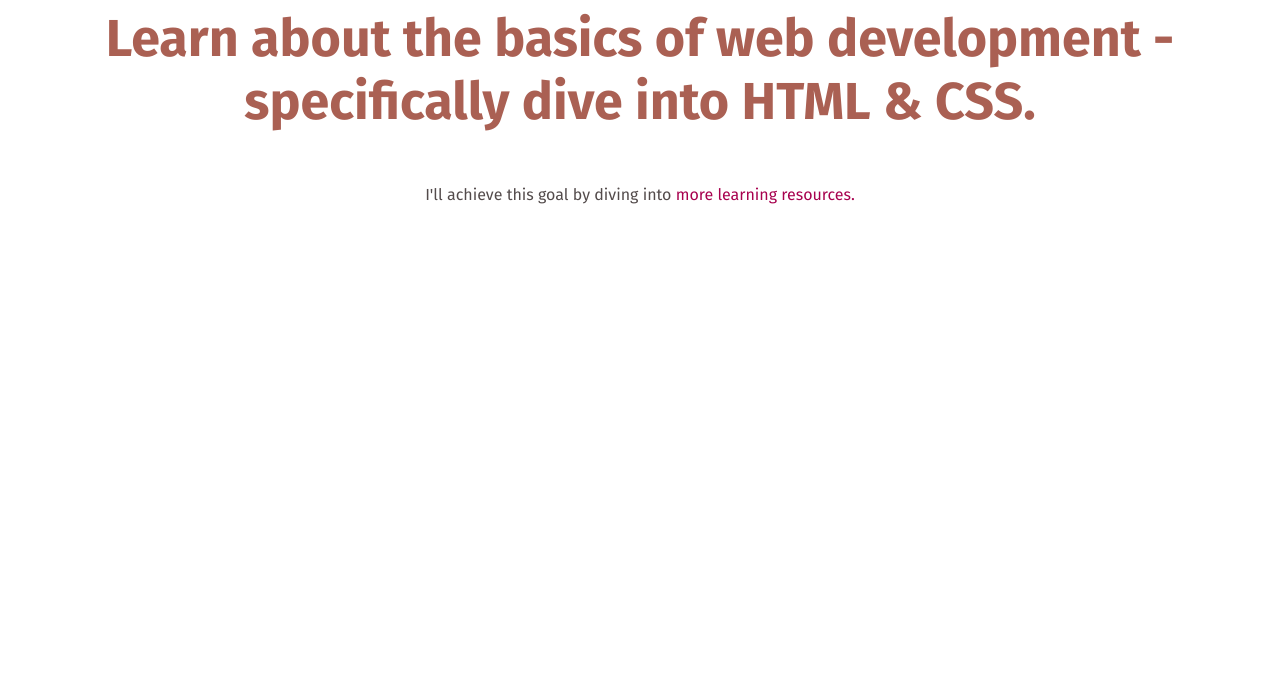
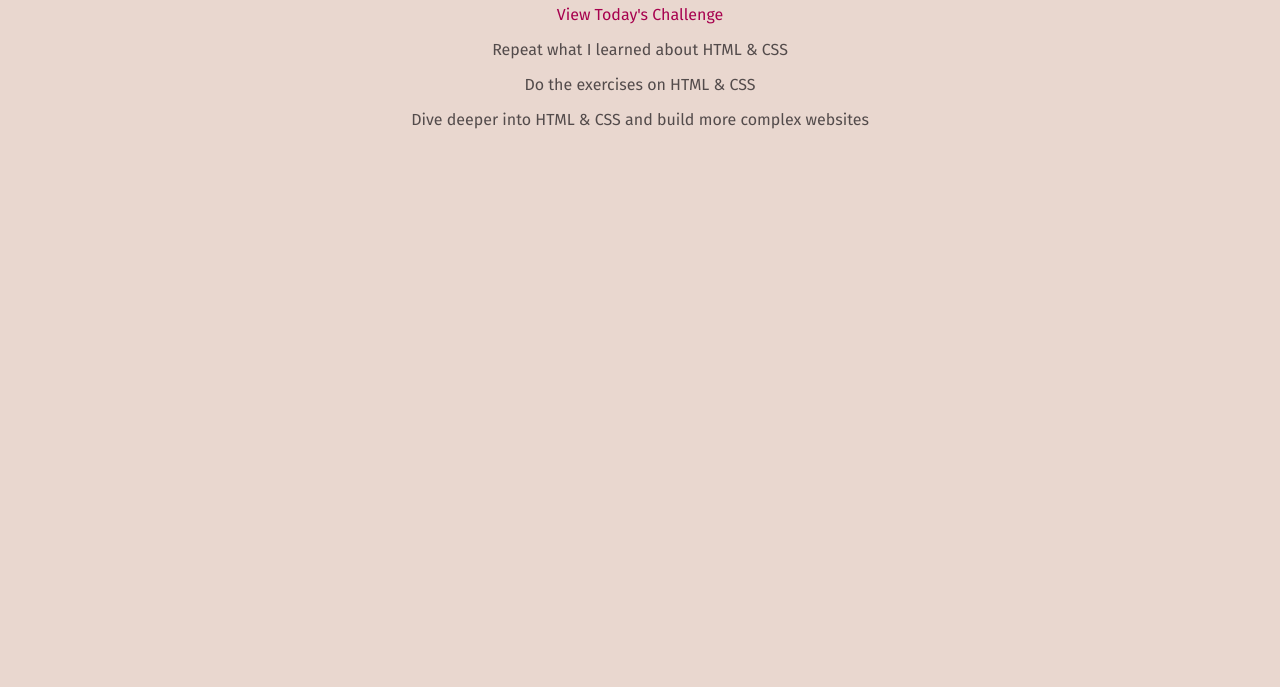
Before and after one commit to jinyongu/Frontend, a plain HTML site: page Web_Development/Section2/full-week.html in a window 1280 px wide. Shown: the part 113-800 px from the top of the page. Drawn offline with nearby package versions, Linux system fonts and the light colour scheme.

Commit message:
commit -m "Day 5"

```diff
--- a/Web_Development/Day2/style.css
+++ /dev/null
@@ -1,26 +0,0 @@
-h1 {
-    font-family: 'Oswald', sans-serif;
-    text-align: center;
-    color: #534b4b;
-  }
-
-  p {
-    font-family: 'Fira Sans', sans-serif;
-    text-align: center;
-    color: #534b4b;
-  }
-
-  a {
-    color: rgb(167, 1, 78);
-    text-decoration: none;
-  }
-
-  a:hover {
-    text-decoration: underline;
-  }
-
-  #todays-challenge {
-    color: rgb(170, 96, 83);
-    font-weight: bold;
-    font-size: 52px;
-  }
--- a/Web_Development/Day2/index.html
+++ b/Web_Development/Section2/full-week.html
@@ -1,6 +1,7 @@
 <!DOCTYPE html>
 <html lang="en">
   <head>
+    <meta charset="UTF-8" />
     <link rel="preconnect" href="https://fonts.googleapis.com" />
     <link rel="preconnect" href="https://fonts.gstatic.com" crossorigin />
     <link
@@ -11,18 +12,14 @@
       href="https://fonts.googleapis.com/css2?family=Fira+Sans:ital,wght@0,100;0,200;0,300;0,400;0,500;0,600;0,700;0,800;0,900;1,100;1,200;1,300;1,400;1,500;1,600;1,700;1,800;1,900&family=Oswald:wght@200..700&display=swap"
       rel="stylesheet"
     />
-    <link href="style.css" rel="stylesheet" />
-    <title>My Daily Challenge</title>
+    <link rel="stylesheet" href="styles/shared.css" />
+    <title>My Upcoming Challenge</title>
   </head>
   <body>
-    <h1>Max' Challenge for Tuesday, July 23th</h1>
-    <p id="todays-challenge">
-      Learn about the basics of web development - specifically dive into HTML &
-      CSS.
-    </p>
-    <p>
-      I'll achieve this goal by diving into
-      <a href="https://www.google.com">more learning resources.</a>
-    </p>
+    <h1>My Upcoming Challenges</h1>
+    <a href="index.html">View Today's Challenge</a>
+    <p>Repeat what I learned about HTML & CSS</p>
+    <p>Do the exercises on HTML & CSS</p>
+    <p>Dive deeper into HTML & CSS and build more complex websites</p>
   </body>
 </html>
--- /dev/null
+++ b/Web_Development/Section2/styles/shared.css
@@ -0,0 +1,24 @@
+body {
+    text-align: center;
+    background-color: rgb(233, 215, 207);
+    margin: 50px;
+    color: #534b4b;
+}
+
+h1 {
+    font-family: 'Oswald', sans-serif;
+}
+
+p {
+    font-family: 'Fira Sans', sans-serif;
+}
+
+a {
+    text-decoration: none;
+    color: rgb(167, 1, 78);
+    font-family: 'Fira Sans', sans-serif;
+}
+
+a:hover {
+    text-decoration: underline;
+}
--- /dev/null
+++ b/Web_Development/Section2/styles/style.css
@@ -0,0 +1,16 @@
+body {
+  margin: 50px;
+}
+
+img {
+  width: 200px;
+  height: 200px;
+  border-radius: 100px;
+
+}
+
+  #todays-challenge {
+    color: rgb(170, 96, 83);
+    font-weight: bold;
+    font-size: 52px;
+  }
```
Also changed, not shown: Web_Development/Section2/index.html (added, +30 -0 lines), Web_Development/Section1/index.html (renamed from Web_Development/Day1/index.html), Web_Development/Section2/images/tropy.jpg (added), Web_Development/Section2/styles/full-week.css (added).
